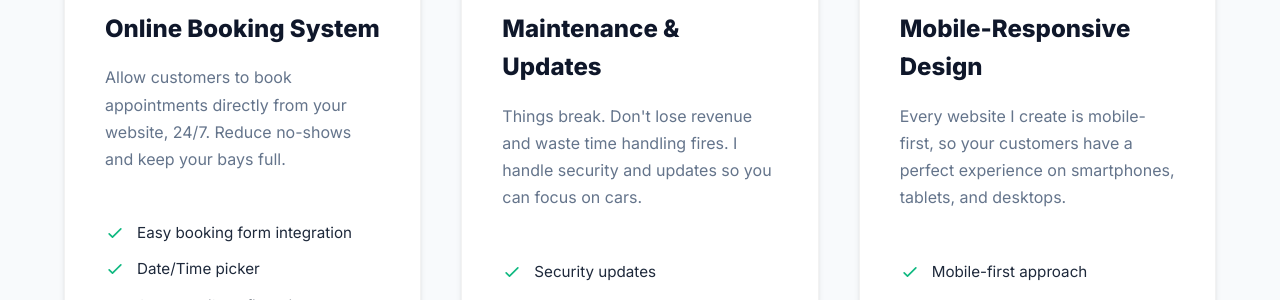
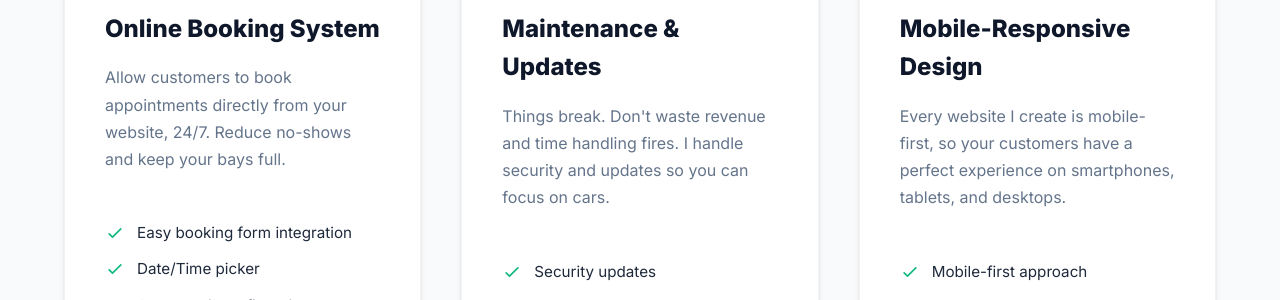
Before and after one commit to JamesBrownR/MeetingSurge, a Jekyll site: the page built from services/index.html, in a window 1280 px wide and 900 px high, scrolled down 1357 px. Shown: the part 154-454 px from the top of the window. Built offline with Jekyll 4.4.1, drawn with Linux system fonts in a browser that asks for light colours.

Commit message:
Update index.html

```diff
--- a/services/index.html
+++ b/services/index.html
@@ -220,7 +220,7 @@ description: Professional web design services for auto repair shops... custom we
           <svg fill="none" stroke="currentColor" viewBox="0 0 24 24"><path stroke-linecap="round" stroke-linejoin="round" d="M10.325 4.317c.426-1.756 2.924-1.756 3.35 0a1.724 1.724 0 002.573 1.066c1.543-.94 3.31.826 2.37 2.37a1.724 1.724 0 001.065 2.572c1.756.426 1.756 2.924 0 3.35a1.724 1.724 0 00-1.066 2.573c.94 1.543-.826 3.31-2.37 2.37a1.724 1.724 0 00-2.572 1.065c-.426 1.756-2.924 1.756-3.35 0a1.724 1.724 0 00-2.573-1.066c-1.543.94-3.31-.826-2.37-2.37a1.724 1.724 0 00-1.065-2.572c-1.756-.426-1.756-2.924 0-3.35a1.724 1.724 0 001.066-2.573c-.94-1.543.826-3.31 2.37-2.37.996.608 2.296.07 2.572-1.065z"></path><path stroke-linecap="round" stroke-linejoin="round" d="M15 12a3 3 0 11-6 0 3 3 0 016 0z"></path></svg>
         </div>
         <h3>Maintenance & Updates</h3>
-        <p class="service-desc">Things break. Don't lose revenue and waste time handling fires. I handle security and updates so you can focus on cars.</p>
+        <p class="service-desc">Things break. Don't waste revenue and time handling fires. I handle security and updates so you can focus on cars.</p>
       </div>
       <ul class="feature-list">
         <li><svg fill="none" viewBox="0 0 24 24" stroke="currentColor"><path stroke-linecap="round" stroke-linejoin="round" stroke-width="2" d="M5 13l4 4L19 7"/></svg> Security updates</li>
```
